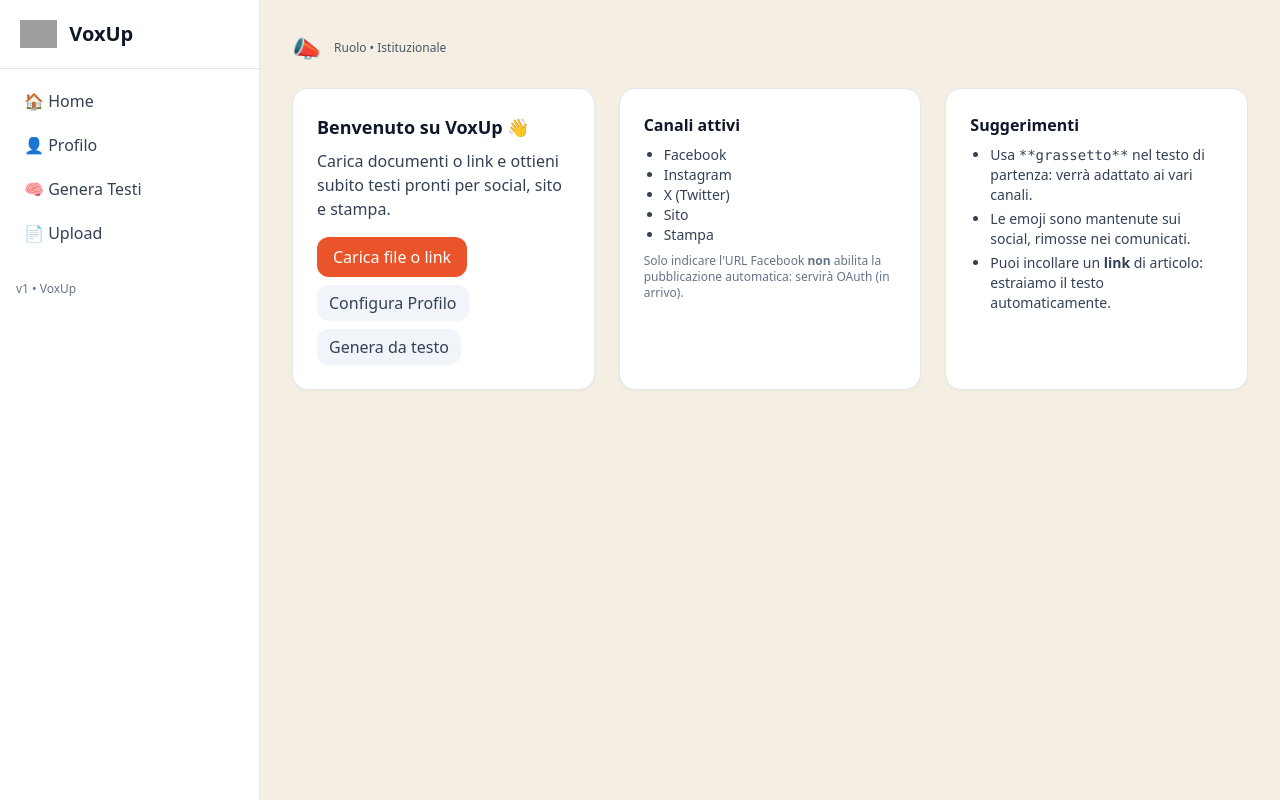
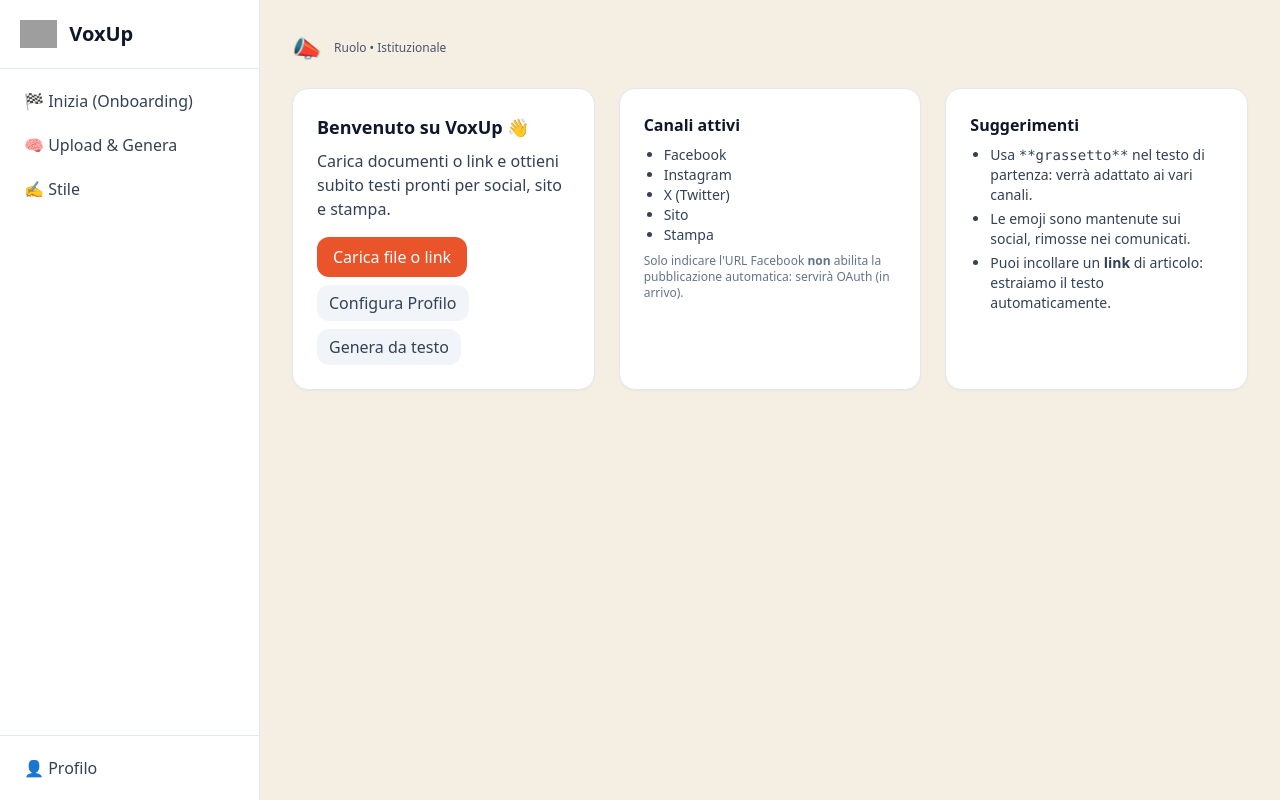
Before and after one commit to lorenzospadotto-debug/noventa-comms-app, a FastAPI app: page / in a window 1280 px wide. Run offline with FastAPI, Linux system fonts and the light colour scheme; some libraries are stand-ins or nearby versions; grey boxes are pictures that could not be loaded.

Commit message:
Update base.html

```diff
--- a/templates/base.html
+++ b/templates/base.html
@@ -8,11 +8,7 @@
     <script defer src="https://unpkg.com/alpinejs@3.x.x/dist/cdn.min.js"></script>
     <script defer src="/static/js/app.js"></script>
     <style>
-      :root{
-        --vox-bg:#F5EFE3;        /* beige del logo */
-        --vox-ink:#0F172A;       /* blu scurissimo */
-        --vox-primary:#E9542B;   /* arancio/rosso megafono */
-      }
+      :root{ --vox-bg:#F5EFE3; --vox-ink:#0F172A; --vox-primary:#E9542B; }
       body{background:var(--vox-bg); color:var(--vox-ink);}
       .nav-link{display:block;padding:.5rem .75rem;border-radius:.75rem;color:#334155;text-decoration:none}
       .nav-link:hover{background:#f1f5f9}
@@ -29,22 +25,35 @@
       .grid-cards{display:grid;gap:1rem}
       @media(min-width:768px){.grid-cards{gap:1.5rem;grid-template-columns:repeat(2,minmax(0,1fr))}}
       @media(min-width:1280px){.grid-cards{grid-template-columns:repeat(3,minmax(0,1fr))}}
+      /* spinner overlay */
+      .overlay{position:fixed;inset:0;background:rgba(255,255,255,.65);backdrop-filter:blur(1px);display:none;align-items:center;justify-content:center;z-index:50}
+      .overlay.show{display:flex}
+      .spinner{width:42px;height:42px;border:4px solid #e5e7eb;border-top-color:var(--vox-primary);border-radius:50%;animation:spin 1s linear infinite}
+      @keyframes spin{to{transform:rotate(360deg)}}
     </style>
   </head>
-  <body>
+  <body x-data="{loading:false}">
+    <!-- loading overlay -->
+    <div class="overlay" :class="{ 'show': loading }">
+      <div class="spinner"></div>
+    </div>
+
     <div class="min-h-screen grid grid-cols-1 md:grid-cols-[260px_1fr]">
-      <aside class="bg-white md:border-r border-slate-200">
+      <aside class="bg-white md:border-r border-slate-200 flex flex-col">
         <div class="p-5 border-b border-slate-200 flex items-center gap-3">
           <img src="/static/img/logo.png" alt="VoxUp" class="h-7 w-auto" onerror="this.style.display='none'">
           <a href="/" class="text-xl font-bold">VoxUp</a>
         </div>
-        <nav class="p-3 space-y-1">
-          <a href="/" class="nav-link">🏠 Home</a>
+
+        <nav class="p-3 space-y-1 flex-1">
+          <a href="/" class="nav-link">🏁 Inizia (Onboarding)</a>
+          <a href="/compose" class="nav-link">🧠 Upload & Genera</a>
+          <a href="/style" class="nav-link">✍️ Stile</a>
+        </nav>
+
+        <div class="p-3 border-t border-slate-200">
           <a href="/profile" class="nav-link">👤 Profilo</a>
-          <a href="/generate" class="nav-link">🧠 Genera Testi</a>
-          <a href="/upload" class="nav-link">📄 Upload</a>
-        </nav>
-        <div class="mt-auto p-4 text-xs text-slate-500 hidden md:block">v1 • VoxUp</div>
+        </div>
       </aside>
 
       <main class="p-4 md:p-8">
@@ -56,18 +65,9 @@
                 {% if settings %}{{ (settings.first_name ~ ' ' ~ settings.last_name)|trim }}{% else %}Nome Cognome{% endif %}
               </div>
               <div class="text-xs text-slate-600">
-                {{ settings.role or "Ruolo" }} •
-                {{ (settings.tones|join(', ')) if settings and settings.tones else "Toni" }}
+                {{ settings.role or "Ruolo" }} • {{ (settings.tones|join(', ')) if settings and settings.tones else "Toni" }}
               </div>
             </div>
-          </div>
-          <div class="hidden md:flex items-center gap-2 text-sm">
-            {% if settings and settings.social %}
-              {% if settings.social.facebook_url %}<a class="btn-secondary" target="_blank" href="{{ settings.social.facebook_url }}">Facebook</a>{% endif %}
-              {% if settings.social.instagram_username %}<a class="btn-secondary" target="_blank" href="https://instagram.com/{{ settings.social.instagram_username }}">Instagram</a>{% endif %}
-              {% if settings.social.x_username %}<a class="btn-secondary" target="_blank" href="https://x.com/{{ settings.social.x_username }}">X</a>{% endif %}
-              {% if settings.social.website_url %}<a class="btn-secondary" target="_blank" href="{{ settings.social.website_url }}">Sito</a>{% endif %}
-            {% endif %}
           </div>
         </header>
 
```
